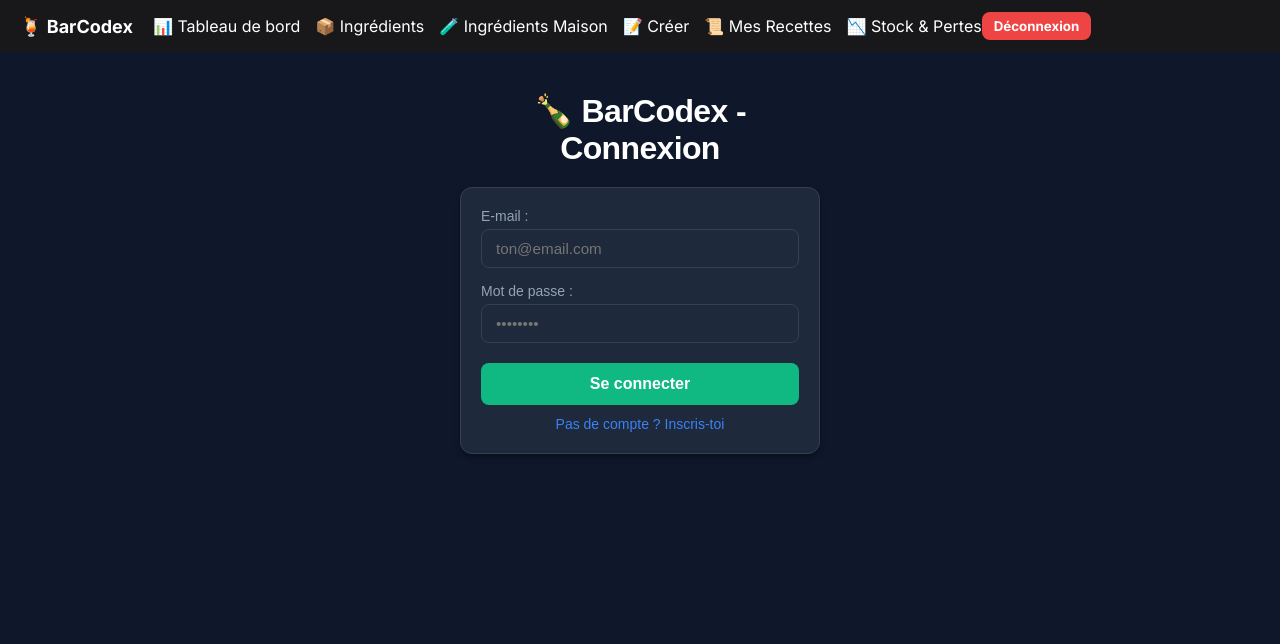
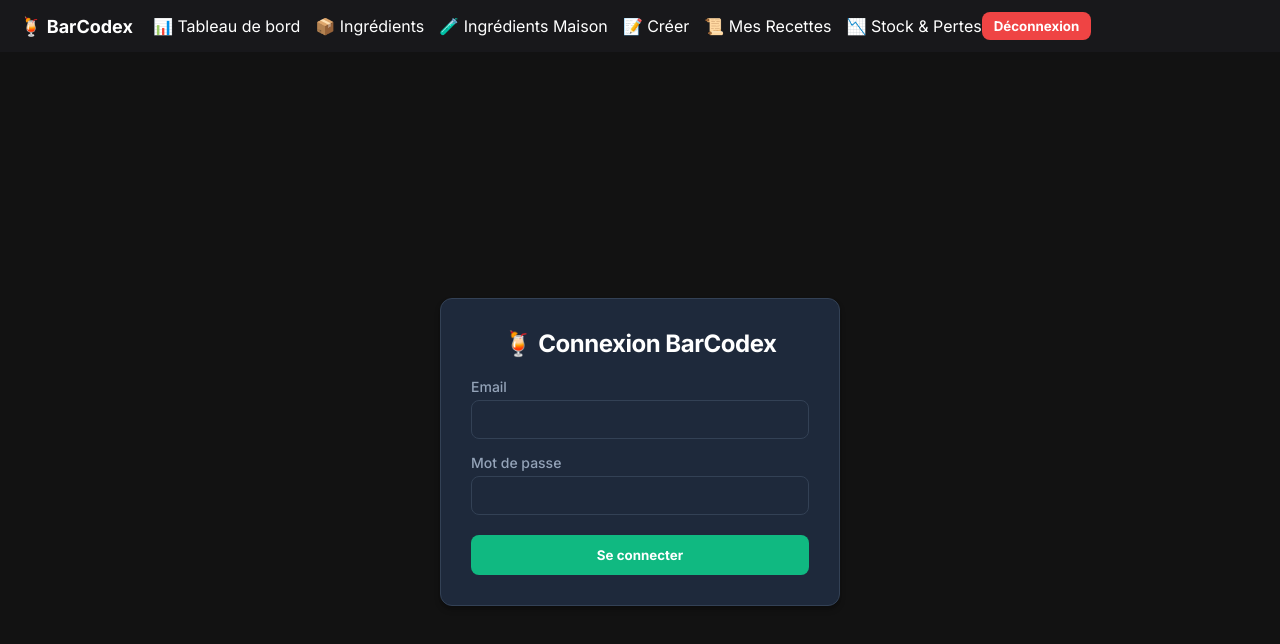
Before and after one commit to kevinblaise85-rgb/stackblitz-starters-4gk9hlpj, a Next.js app: page /login in a window 1280 px wide. Shown: the top 644 px of the page. Built offline with nearby package versions, Linux system fonts and the light colour scheme.

Commit message:
fix connection

```diff
--- a/app/login/page.jsx
+++ b/app/login/page.jsx
@@ -1,77 +1,120 @@
 'use client';
 
 import { useState } from 'react';
+import { useRouter } from 'next/navigation';
 import { supabase } from '../../lib/supabase';
-import { useRouter } from 'next/navigation';
 
 export default function LoginPage() {
   const [email, setEmail] = useState('');
   const [password, setPassword] = useState('');
-  const [isSignUp, setIsSignUp] = useState(false);
   const [loading, setLoading] = useState(false);
+  const [errorMsg, setErrorMsg] = useState('');
   const router = useRouter();
 
-  const handleAuth = async (e) => {
+  const handleLogin = async (e) => {
     e.preventDefault();
     setLoading(true);
+    setErrorMsg('');
 
-    if (isSignUp) {
-      // Inscription
-      const { error } = await supabase.auth.signUp({ email, password });
+    try {
+      const { data, error } = await supabase.auth.signInWithPassword({
+        email,
+        password,
+      });
+
       if (error) {
-        alert("Erreur d’inscription : " + error.message);
+        setErrorMsg(error.message);
+        setLoading(false);
+        return;
+      }
+
+      if (data?.session) {
+        // Redirection forcée pour recharger la session et passer le middleware
+        window.location.href = '/';
       } else {
-        alert("Compte créé ! Tu peux maintenant te connecter.");
-        setIsSignUp(false);
+        setErrorMsg('Connexion impossible. Vérifiez que votre email est confirmé.');
+        setLoading(false);
       }
-    } else {
-      // Connexion
-      const { error } = await supabase.auth.signInWithPassword({ email, password });
-      if (error) {
-        alert("Erreur de connexion : " + error.message);
-      } else {
-        router.push('/ingredients');
-      }
+    } catch (err) {
+      console.error('Erreur lors de la connexion:', err);
+      setErrorMsg('Une erreur inattendue est survenue.');
+      setLoading(false);
     }
-    setLoading(false);
   };
 
   return (
-    <main style={{ padding: '40px 20px', maxWidth: '400px', margin: '0 auto', fontFamily: 'sans-serif' }}>
-      <h1 style={{ textAlign: 'center', marginBottom: '20px' }}>
-        🍾 BarCodex - {isSignUp ? 'Inscription' : 'Connexion'}
-      </h1>
-
+    <main
+      style={{
+        display: 'flex',
+        justifyContent: 'center',
+        alignItems: 'center',
+        minHeight: '100vh',
+        background: '#121212',
+        color: '#fff',
+      }}
+    >
       <form
-        onSubmit={handleAuth}
+        onSubmit={handleLogin}
         style={{
-          background: '#f4f4f5',
-          padding: '20px',
+          background: '#18181b',
+          padding: '30px',
           borderRadius: '8px',
-          boxShadow: '0 2px 4px rgba(0,0,0,0.05)',
+          width: '100%',
+          maxWidth: '400px',
+          boxShadow: '0 4px 12px rgba(0,0,0,0.5)',
         }}
       >
+        <h2 style={{ marginBottom: '20px', textAlign: 'center' }}>🍹 Connexion BarCodex</h2>
+
+        {errorMsg && (
+          <div
+            style={{
+              background: '#ef444422',
+              color: '#ef4444',
+              padding: '10px',
+              borderRadius: '6px',
+              marginBottom: '15px',
+              fontSize: '14px',
+              border: '1px solid #ef4444',
+            }}
+          >
+            {errorMsg}
+          </div>
+        )}
+
         <div style={{ marginBottom: '15px' }}>
-          <label style={{ display: 'block', fontWeight: 'bold', marginBottom: '5px' }}>E-mail :</label>
+          <label style={{ display: 'block', marginBottom: '5px', fontSize: '14px' }}>Email</label>
           <input
             type="email"
-            placeholder="ton@email.com"
             value={email}
             onChange={(e) => setEmail(e.target.value)}
             required
-            style={{ width: '100%', padding: '10px', borderRadius: '4px', border: '1px solid #ccc' }}
+            style={{
+              width: '100%',
+              padding: '10px',
+              borderRadius: '4px',
+              border: '1px solid #374151',
+              background: '#27272a',
+              color: '#fff',
+            }}
           />
         </div>
 
         <div style={{ marginBottom: '20px' }}>
-          <label style={{ display: 'block', fontWeight: 'bold', marginBottom: '5px' }}>Mot de passe :</label>
+          <label style={{ display: 'block', marginBottom: '5px', fontSize: '14px' }}>Mot de passe</label>
           <input
             type="password"
-            placeholder="••••••••"
             value={password}
             onChange={(e) => setPassword(e.target.value)}
             required
-            style={{ width: '100%', padding: '10px', borderRadius: '4px', border: '1px solid #ccc' }}
+            style={{
+              width: '100%',
+              padding: '10px',
+              borderRadius: '4px',
+              border: '1px solid #374151',
+              background: '#27272a',
+              color: '#fff',
+            }}
           />
         </div>
 
@@ -80,34 +123,16 @@ export default function LoginPage() {
           disabled={loading}
           style={{
             width: '100%',
-            background: '#10b981',
+            padding: '12px',
+            borderRadius: '4px',
+            border: 'none',
+            background: loading ? '#374151' : '#10b981',
             color: '#fff',
-            border: 'none',
-            padding: '12px',
-            borderRadius: '5px',
-            cursor: 'pointer',
             fontWeight: 'bold',
-            fontSize: '16px',
-            marginBottom: '10px',
+            cursor: loading ? 'not-allowed' : 'pointer',
           }}
         >
-          {loading ? 'Chargement...' : isSignUp ? 'Créer un compte' : 'Se connecter'}
-        </button>
-
-        <button
-          type="button"
-          onClick={() => setIsSignUp(!isSignUp)}
-          style={{
-            background: 'none',
-            border: 'none',
-            color: '#3b82f6',
-            cursor: 'pointer',
-            width: '100%',
-            textAlign: 'center',
-            fontSize: '14px',
-          }}
-        >
-          {isSignUp ? 'Déjà un compte ? Connecte-toi' : 'Pas de compte ? Inscris-toi'}
+          {loading ? 'Chargement...' : 'Se connecter'}
         </button>
       </form>
     </main>
```
